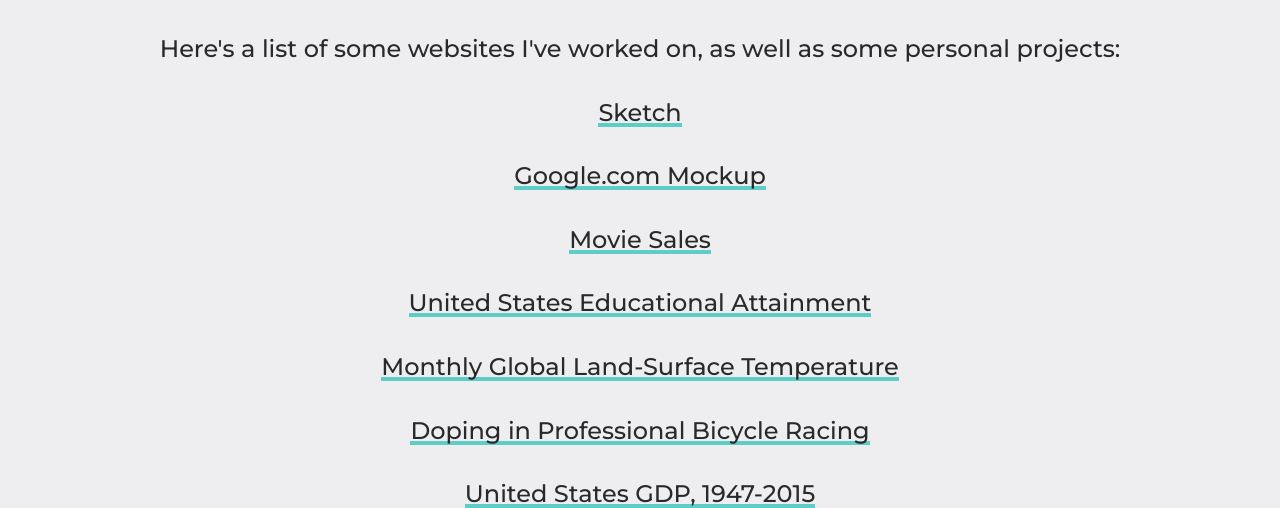
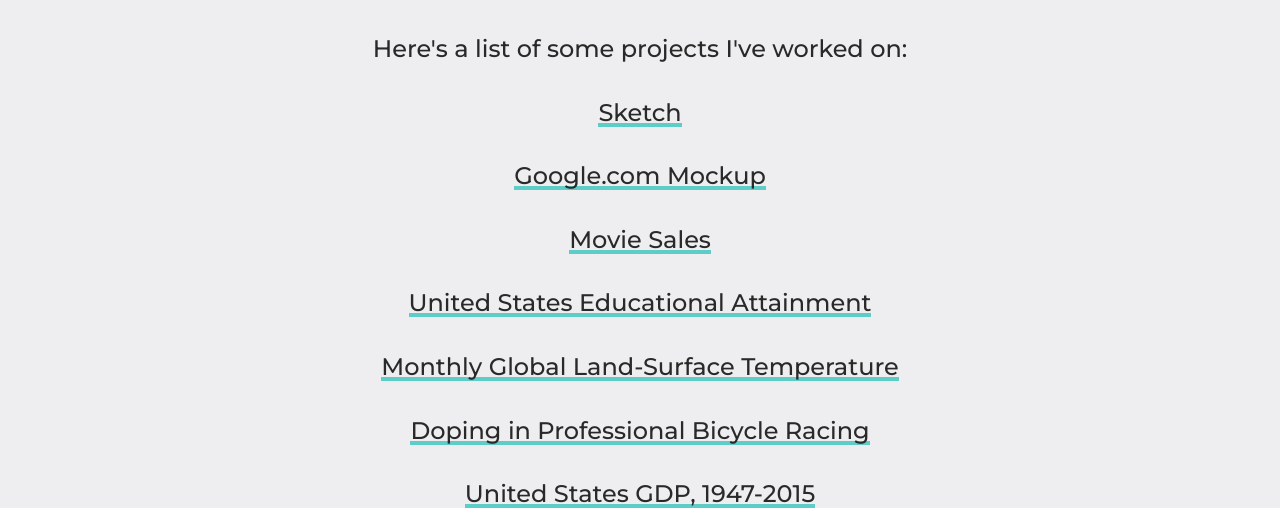
Before and after one commit to cerna-pedro/pedro-cerna, a Gatsby site: page /projects in a window 1280 px wide. Shown: the part 220-728 px from the top of the page. Built offline with nearby package versions, Linux system fonts and the light colour scheme; Gatsby itself is replaced by a stand-in of ours.

Commit message:
Added previously removed projects.

```diff
--- a/src/lib/projects.js
+++ b/src/lib/projects.js
@@ -1,16 +1,16 @@
 export const projects = [
-  {
-    name: "A Montoya Photography",
-    url: "https://www.amontoyaphotography.com/",
-  },
-  {
-    name: "Risko Funk",
-    url: "https://www.riskofunk.com/",
-  },
-  {
-    name: "Southland HVAC Services",
-    url: "https://southlandhvacserv.com/",
-  },
+  // {
+  //   name: "A Montoya Photography",
+  //   url: "https://www.amontoyaphotography.com/",
+  // },
+  // {
+  //   name: "Risko Funk",
+  //   url: "https://www.riskofunk.com/",
+  // },
+  // {
+  //   name: "Southland HVAC Services",
+  //   url: "https://southlandhvacserv.com/",
+  // },
   {
     name: "Color of the Year, Confetti",
     url: "https://cerna-pedro.github.io/color-confetti/",
@@ -35,10 +35,10 @@ export const projects = [
     name: "Pomodoro Timer",
     url: "https://cerna-pedro.github.io/pomodoro/",
   },
-  {
-    name: "Agent Jason Cruz Listings",
-    url: "https://cruz-listings.netlify.app/",
-  },
+  // {
+  //   name: "Agent Jason Cruz Listings",
+  //   url: "https://cruz-listings.netlify.app/",
+  // },
   {
     name: "Photo Shoot",
     url: "https://photo-shoot.netlify.app/",
--- a/src/pages/projects.js
+++ b/src/pages/projects.js
@@ -16,11 +16,10 @@ const Projects = ({ location }) => {
       <section>
         <h1>PROJECTS</h1>
         <p>
-          Here's a list of some websites I've worked on, as well as some
-          personal projects:
+          Here's a list of some projects I've worked on:
         </p>
 
-        {[...projects].reverse().filter((project,i)=>i<7).map((project, i) => (
+        {[...projects].reverse().map((project, i) => (
           <p key={i}>
             <ExternalLink
               title={project.name}
```
